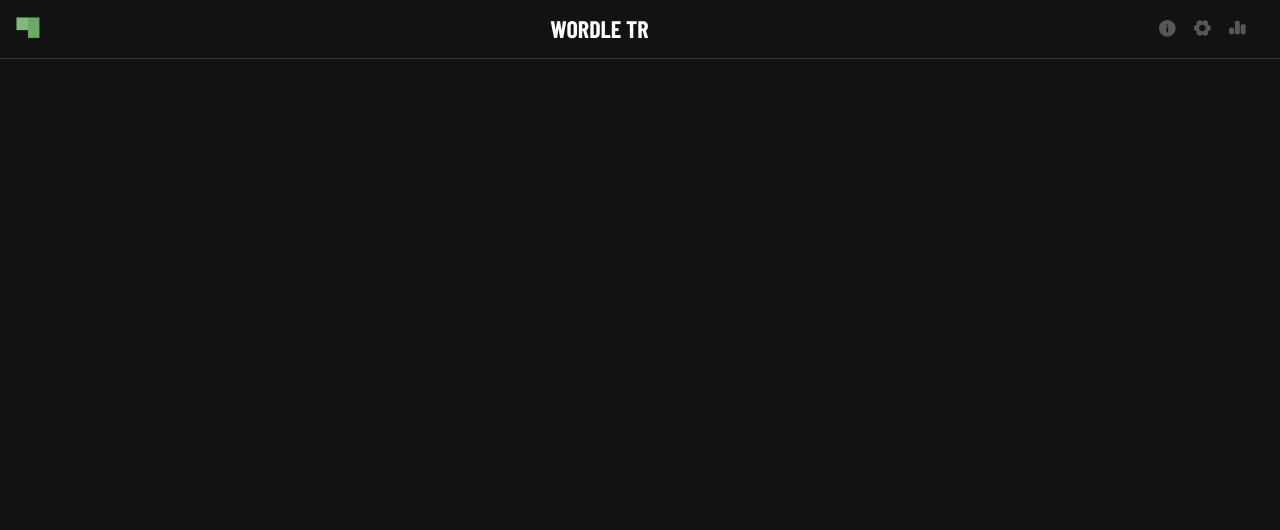
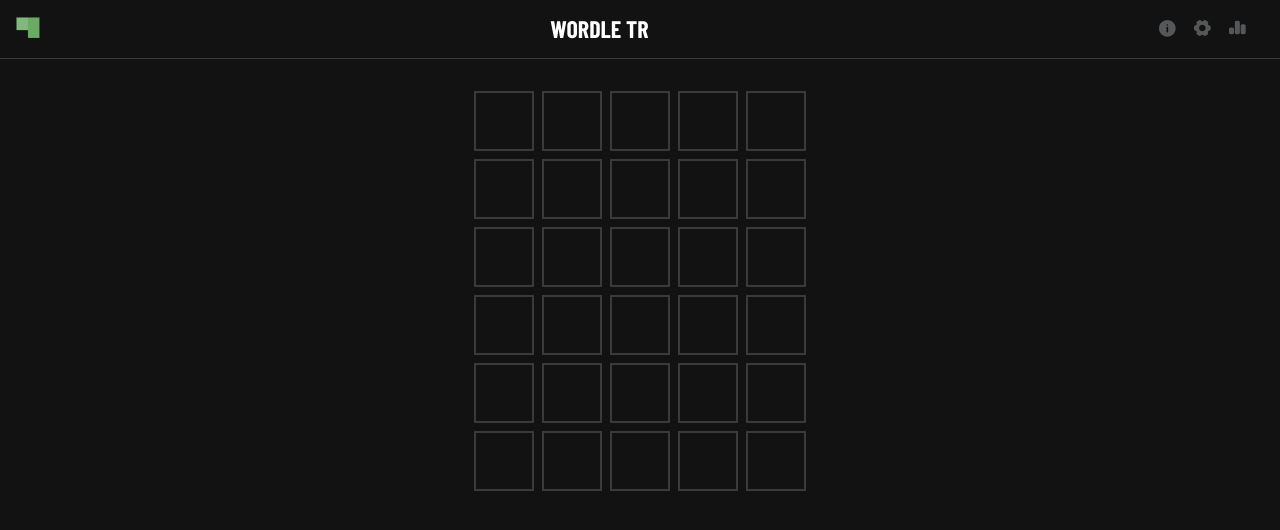
Before and after one commit to GorkemEldeniz/wordle-react, a React (Vite) app: page / in a window 1280 px wide. Shown: the top 530 px of the page. Built offline with nearby package versions, Linux system fonts and the light colour scheme.

Commit message:
game-context added

```diff
--- a/src/App.tsx
+++ b/src/App.tsx
@@ -1,9 +1,11 @@
 import Header from "./components/Navs/Header"
+import Board from "./components/Board/Board"
 
 function App() {
   return (
     <div>
       <Header />
+      <Board />
     </div>
   )
 }
--- /dev/null
+++ b/src/Context/GameContext.tsx
@@ -0,0 +1,16 @@
+import { createContext, useMemo, useState } from "react";
+import type { ReactElement } from "react";
+
+export const Context = createContext<any>(undefined);
+
+function GameContextProvider({ children }: { children: ReactElement }) {
+
+  const [boardArray, setBoardArray] = useState(new Array(6).fill('').map(_ => new Array(5).fill('')))
+
+
+  const data = useMemo(() => ({ boardArray, setBoardArray }), [setBoardArray, boardArray]);
+
+  return <Context.Provider value={data}>{children}</Context.Provider>
+}
+
+export default GameContextProvider;
--- /dev/null
+++ b/src/components/Board/Board.tsx
@@ -0,0 +1,22 @@
+import styles from './board.module.css';
+import { Context } from '../../Context/GameContext';
+import { useContext, useEffect, useState } from 'react';
+import type { KeyboardEvent } from 'react';
+
+function Board() {
+
+  const { boardArray } = useContext(Context);
+  const [word, setWord] = useState<string[]>([]);
+
+
+  return (
+    <div className={styles.board}>
+      {
+        boardArray.map((ROW: string[], index: number) => <div className={styles.row} key={index}>{ROW.map((_, idx: number) => <button
+          className={styles.cell} key={idx}></button>)}</div>)
+      }
+    </div>
+  )
+}
+
+export default Board
--- /dev/null
+++ b/src/components/Board/board.module.css
@@ -0,0 +1,29 @@
+.board {
+  width: fit-content;
+  margin: 2rem auto;
+  display: flex;
+  flex-direction: column;
+  gap: 0.5rem;
+}
+
+.row {
+  display: flex;
+  gap: 0.5rem;
+}
+
+.cell {
+  width: 60px;
+  height: 60px;
+  display: flex;
+  justify-content: center;
+  align-items: center;
+  font-size: 2rem;
+  text-align: center;
+  line-height: 2rem;
+  font-weight: bold;
+  color: #d7dadc;
+  caret-color: transparent;
+  text-transform: uppercase;
+  border: 2px solid #3a3a3c;
+  background-color: #121213;
+}
--- a/src/components/Navs/header.module.css
+++ b/src/components/Navs/header.module.css
@@ -8,6 +8,7 @@
 
 header {
   text-align: center;
+  position: relative;
 }
 
 header>h1 {
--- a/src/main.tsx
+++ b/src/main.tsx
@@ -3,9 +3,12 @@
 import App from './App.tsx'
 import './style/reset.css'
 import './style/global.css'
+import GameContextProvider from './Context/GameContext.tsx'
 
 ReactDOM.createRoot(document.getElementById('root') as HTMLElement).render(
   <React.StrictMode>
-    <App />
+    <GameContextProvider>
+      <App />
+    </GameContextProvider>
   </React.StrictMode>,
 )
--- a/src/style/global.css
+++ b/src/style/global.css
@@ -38,9 +38,4 @@
 #root {
   height: 100%;
   background-color: #121213;
-  display: flex;
-  flex-direction: column;
-  overflow-x: hidden;
-  overflow-y: auto;
-  position: relative;
 }
```
